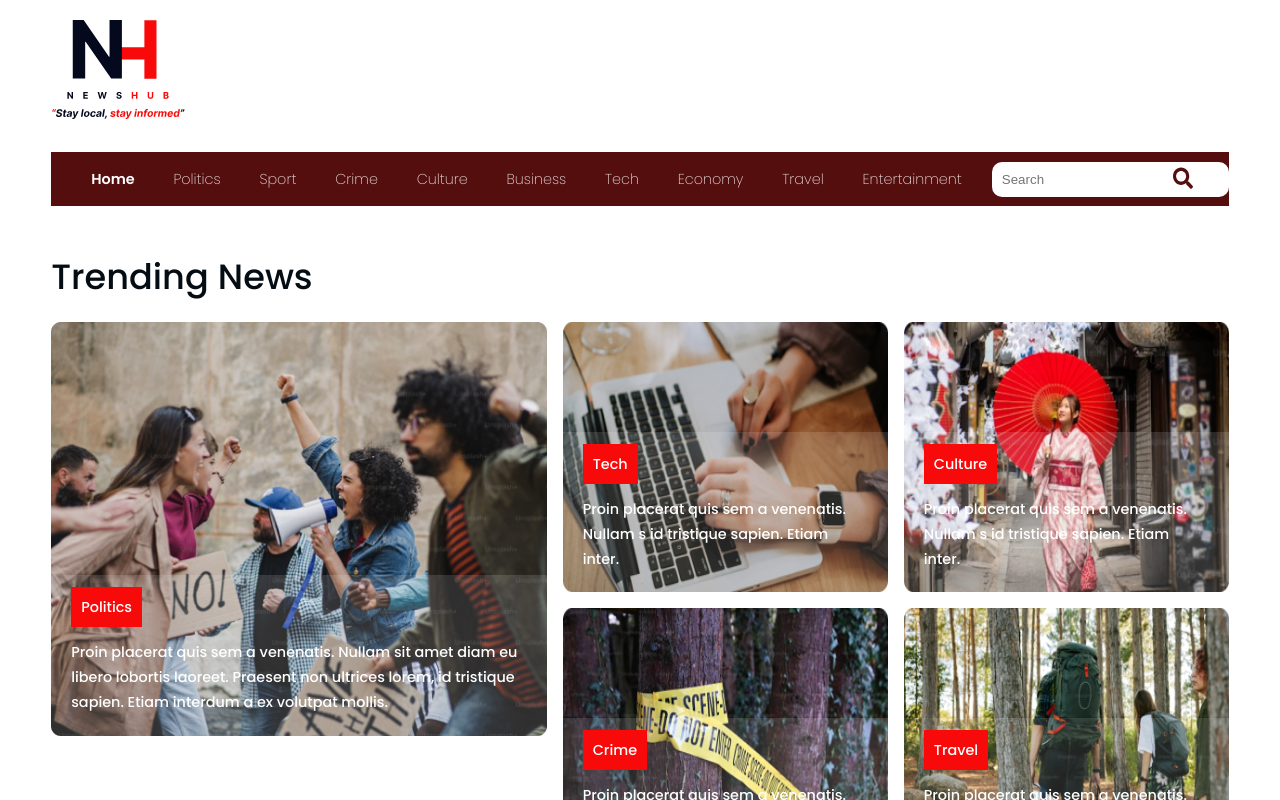
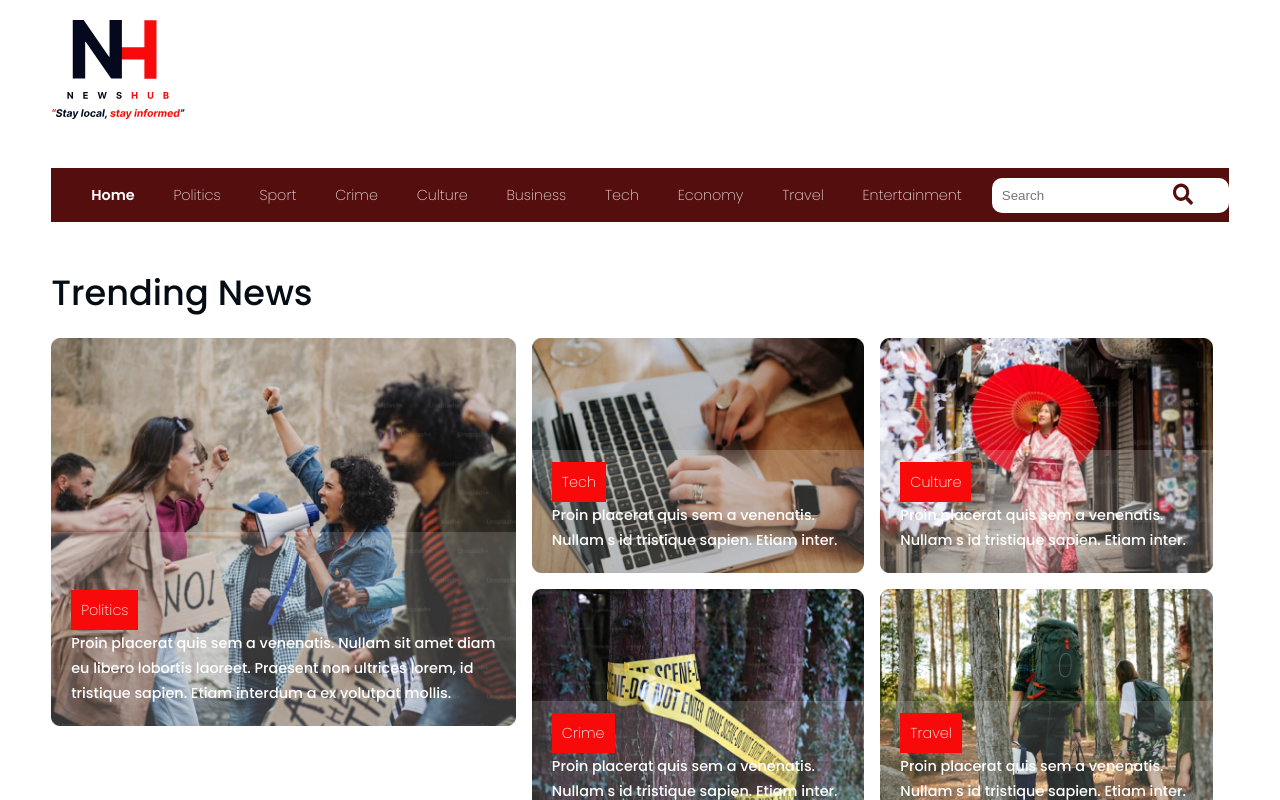
Before and after one commit to woodmark-dev/news-hub, a Next.js app: page / in a window 1280 px wide. Shown: the top 800 px of the page. Built offline with nearby package versions, Linux system fonts and the light colour scheme.

Commit message:
feat: trending news section of landing page

```diff
--- a/app/(site)/home-components/trending-news-card/trending-news-card.css
+++ b/app/(site)/home-components/trending-news-card/trending-news-card.css
@@ -13,26 +13,31 @@
 	}
 
 	figcaption {
-		position: relative;
 		grid-area: a;
+		display: flex;
+		flex-direction: column;
 		.Content {
-			position: absolute;
-			bottom: 0px;
+			flex-basis: 50%;
 			color: white;
-			font-weight: 500;
 			padding: 20px;
-			background-color: rgba(255, 255, 255, 0.13);
-			display: flex;
-			flex-direction: column;
-			gap: 20px;
+			align-content: end;
+			background-color: rgba(255, 255, 255, 0.151);
 
 			.Tag {
+				margin-bottom: 0.5rem;
 				span {
 					padding: 10px;
 					background-color: var(--primary-color);
 					text-transform: capitalize;
 				}
 			}
+
+			article {
+				font-weight: 500;
+			}
+		}
+		.Placeholder {
+			flex-basis: 50%;
 		}
 	}
 }
--- a/app/(site)/home-components/trending-news-card/trending-news-card.tsx
+++ b/app/(site)/home-components/trending-news-card/trending-news-card.tsx
@@ -1,5 +1,6 @@
 import Image from "next/image";
 import "./trending-news-card.css";
+import Link from "next/link";
 
 type tredingNews = {
 	imgSrc: string;
@@ -15,11 +16,12 @@ export default function TrendingNewsCard({
 	description,
 }: tredingNews) {
 	return (
-		<figure className="TrendingNewsCard">
+		<Link href="#" className="TrendingNewsCard">
 			<div className="ImageWrapper">
 				<Image width={350} height={239} src={imgSrc} alt={imgAlt} />
 			</div>
 			<figcaption>
+				<div className="Placeholder"></div>
 				<div className="Content">
 					<p className="Tag">
 						<span>{tag}</span>
@@ -27,6 +29,6 @@ export default function TrendingNewsCard({
 					<article className="Description">{description}</article>
 				</div>
 			</figcaption>
-		</figure>
+		</Link>
 	);
 }
--- a/app/(site)/home-sections/trending-news/trending-news.css
+++ b/app/(site)/home-sections/trending-news/trending-news.css
@@ -4,20 +4,24 @@
 	h2 {
 		font-weight: 400;
 	}
+
 	.NewsList {
-		display: grid;
-		grid-template-columns: repeat(7, 1fr);
-		grid-template-rows: repeat(4, 1fr);
+		display: flex;
 		gap: 1rem;
 
-		.TrendingNewsCard:nth-of-type(1) {
-			grid-column: span 3;
-			grid-row: span 3;
+		.TopNews {
+			flex-basis: 40%;
 		}
 
-		.TrendingNewsCard {
-			grid-column: span 2;
-			grid-row: span 2;
+		.OtherNews {
+			flex-basis: 60%;
+			display: flex;
+			flex-flow: row wrap;
+			gap: 1rem;
+
+			.TrendingNewsCard {
+				flex-basis: calc(50% - 1rem);
+			}
 		}
 	}
 }
--- a/app/(site)/home-sections/trending-news/trending-news.tsx
+++ b/app/(site)/home-sections/trending-news/trending-news.tsx
@@ -49,17 +49,28 @@ export default function TrendingNews() {
 		<section className="TrendingNews">
 			<h2>Trending News</h2>
 			<div className="NewsList">
-				{trendingNews.map((item) => {
+				<div className="TopNews">
+					<TrendingNewsCard
+						imgAlt={trendingNews[0].imgAlt}
+						tag={trendingNews[0].tag}
+						imgSrc={trendingNews[0].imgSrc}
+						description={trendingNews[0].description}
+					/>
+				</div>
+				<div className="OtherNews">
+					{trendingNews.slice(1).map((item) => {
 						return (
 							<TrendingNewsCard
 								imgAlt={item.imgAlt}
 								tag={item.tag}
 								imgSrc={item.imgSrc}
 								description={item.description}
+								key={item.imgSrc}
 							/>
 						);
 					})}
 				</div>
+			</div>
 		</section>
 	);
 }
--- a/app/components/footer/footer.css
+++ b/app/components/footer/footer.css
@@ -1,4 +1,5 @@
 .Footer {
 	display: flex;
 	flex-direction: column;
+	margin-top: 3rem;
 }
--- a/app/components/logo/logo.css
+++ b/app/components/logo/logo.css
@@ -2,4 +2,5 @@
 	width: 134px;
 	height: 120.43px;
 	margin-left: var(--site-margin);
+	margin-bottom: 3rem;
 }
--- a/app/globals.css
+++ b/app/globals.css
@@ -98,7 +98,6 @@ a {
 .MainLayout {
 	display: flex;
 	flex-direction: column;
-	gap: 2rem;
 }
 
 /* WebKit browsers */
```
Lines whose indentation alone changed are shown as unchanged.
